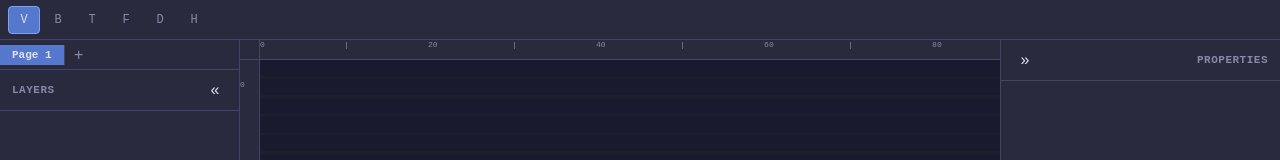
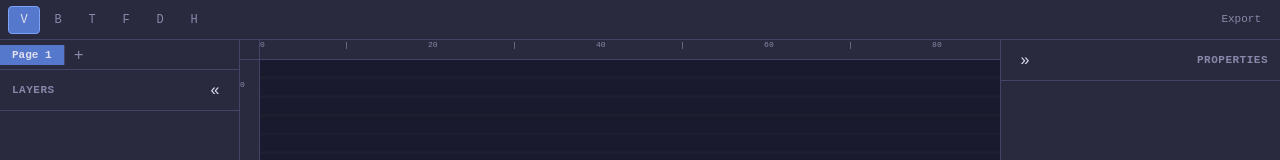
Before and after one commit to jasonblackxyz/figme, a React (Vite) app: page / in a window 1280 px wide. Shown: the top 160 px of the page. Built offline with nearby package versions, Linux system fonts and the light colour scheme.

Commit message:
Fix PR #7 regressions

```diff
--- a/src/App.tsx
+++ b/src/App.tsx
@@ -1,3 +1,4 @@
+import { useEffect, useRef } from 'react';
 import { CanvasViewport } from '@features/canvas/CanvasViewport.tsx';
 import { LayersPanel } from '@features/layers-panel/LayersPanel.tsx';
 import { PropertiesPanel } from '@features/properties-panel/PropertiesPanel.tsx';
@@ -30,6 +31,25 @@ export function App() {
   const toggleLayersPanel = useUiStore((s) => s.toggleLayersPanel);
   const togglePropertiesPanel = useUiStore((s) => s.togglePropertiesPanel);
 
+  const collapsedLayersButtonRef = useRef<HTMLButtonElement>(null);
+  const collapsedPropertiesButtonRef = useRef<HTMLButtonElement>(null);
+  const previousLayersPanelOpen = useRef(layersPanelOpen);
+  const previousPropertiesPanelOpen = useRef(propertiesPanelOpen);
+
+  useEffect(() => {
+    if (previousLayersPanelOpen.current && !layersPanelOpen) {
+      collapsedLayersButtonRef.current?.focus();
+    }
+    previousLayersPanelOpen.current = layersPanelOpen;
+  }, [layersPanelOpen]);
+
+  useEffect(() => {
+    if (previousPropertiesPanelOpen.current && !propertiesPanelOpen) {
+      collapsedPropertiesButtonRef.current?.focus();
+    }
+    previousPropertiesPanelOpen.current = propertiesPanelOpen;
+  }, [propertiesPanelOpen]);
+
   const gridColumns = `${layersPanelOpen ? '240px' : '36px'} 1fr ${propertiesPanelOpen ? '280px' : '36px'}`;
 
   return (
@@ -42,6 +62,15 @@ export function App() {
       <AgentBriefing document={document} />
       <header className={styles.toolbar}>
         <Toolbar />
+        <div className={styles.toolbarActions}>
+          <button
+            className={styles.exportButton}
+            onClick={toggleExportDialog}
+            title="Export (Ctrl+Shift+E)"
+          >
+            Export
+          </button>
+        </div>
       </header>
       <aside className={styles.layersPanel}>
         {layersPanelOpen ? (
@@ -49,6 +78,7 @@ export function App() {
         ) : (
           <div className={styles.collapsedStrip} data-component="collapsed-layers">
             <button
+              ref={collapsedLayersButtonRef}
               className={styles.expandButton}
               onClick={toggleLayersPanel}
               aria-label="Expand layers panel"
@@ -70,6 +100,7 @@ export function App() {
         ) : (
           <div className={styles.collapsedStrip} data-component="collapsed-properties">
             <button
+              ref={collapsedPropertiesButtonRef}
               className={styles.expandButton}
               onClick={togglePropertiesPanel}
               aria-label="Expand properties panel"
--- a/src/hooks/useKeyboardShortcuts.ts
+++ b/src/hooks/useKeyboardShortcuts.ts
@@ -91,14 +91,14 @@ export function useKeyboardShortcuts(): void {
       }
 
       // Ctrl+Shift+\: toggle properties panel
-      if (ctrl && e.shiftKey && e.key === '\\') {
+      if (ctrl && e.shiftKey && e.code === 'Backslash') {
         e.preventDefault();
         useUiStore.getState().togglePropertiesPanel();
         return;
       }
 
       // Ctrl+\: toggle layers panel
-      if (ctrl && !e.shiftKey && e.key === '\\') {
+      if (ctrl && !e.shiftKey && e.code === 'Backslash') {
         e.preventDefault();
         useUiStore.getState().toggleLayersPanel();
         return;
--- a/src/styles/layout.module.css
+++ b/src/styles/layout.module.css
@@ -17,6 +17,36 @@
   display: flex;
   align-items: center;
   padding: 0 8px;
+}
+
+.toolbarActions {
+  margin-left: auto;
+  display: flex;
+  align-items: center;
+  gap: 4px;
+}
+
+.exportButton {
+  display: flex;
+  align-items: center;
+  justify-content: center;
+  height: 28px;
+  padding: 0 10px;
+  border: 1px solid transparent;
+  border-radius: 4px;
+  background: transparent;
+  color: var(--color-text-dim);
+  cursor: pointer;
+  font-family: var(--font-mono);
+  font-size: 11px;
+  white-space: nowrap;
+  line-height: 1;
+  transition: background 0.1s, color 0.1s;
+}
+
+.exportButton:hover {
+  background: var(--color-surface-raised);
+  color: var(--color-text);
 }
 
 .layersPanel {
```
Also changed, not shown: 1 other file (tests, documents, lock files or other folders).
